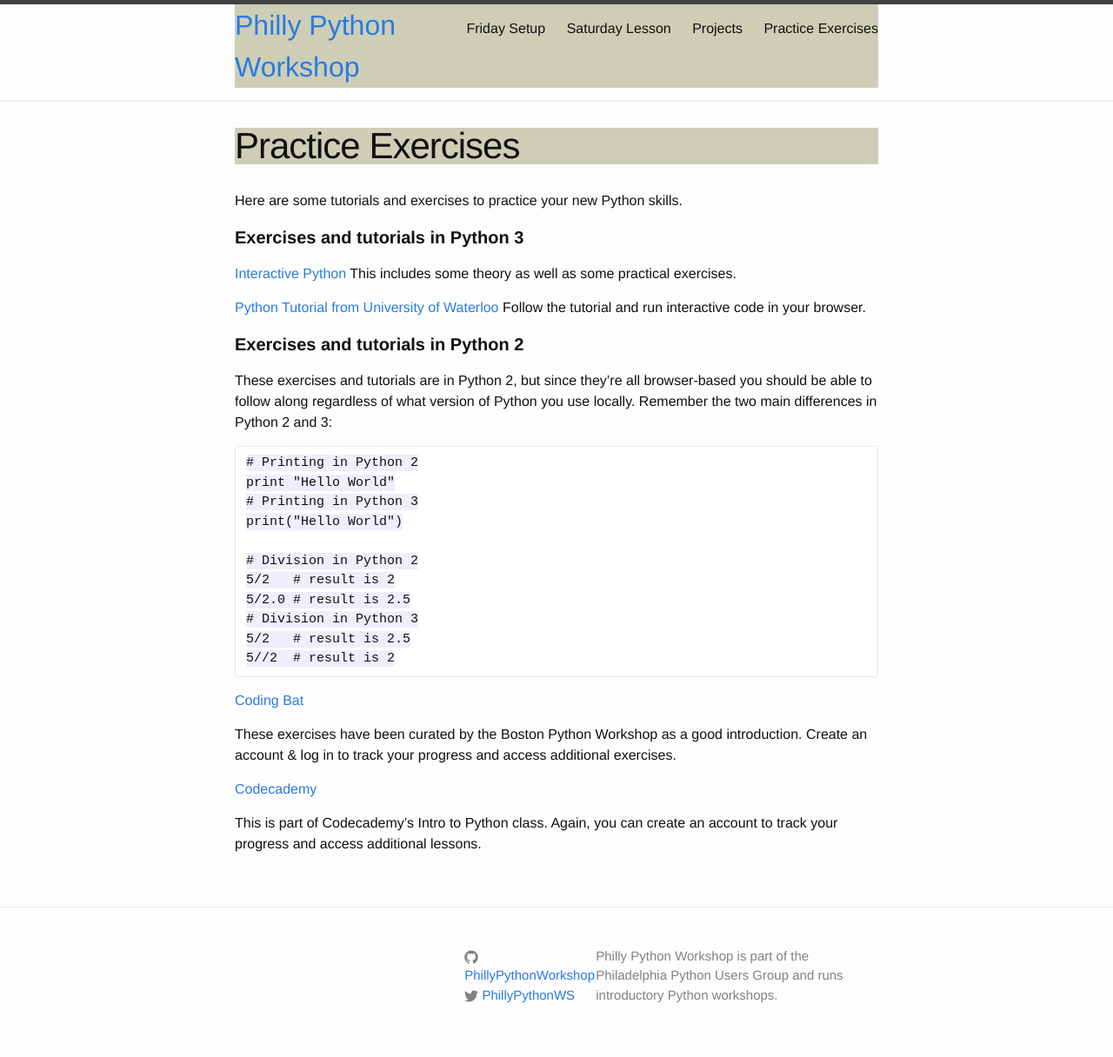
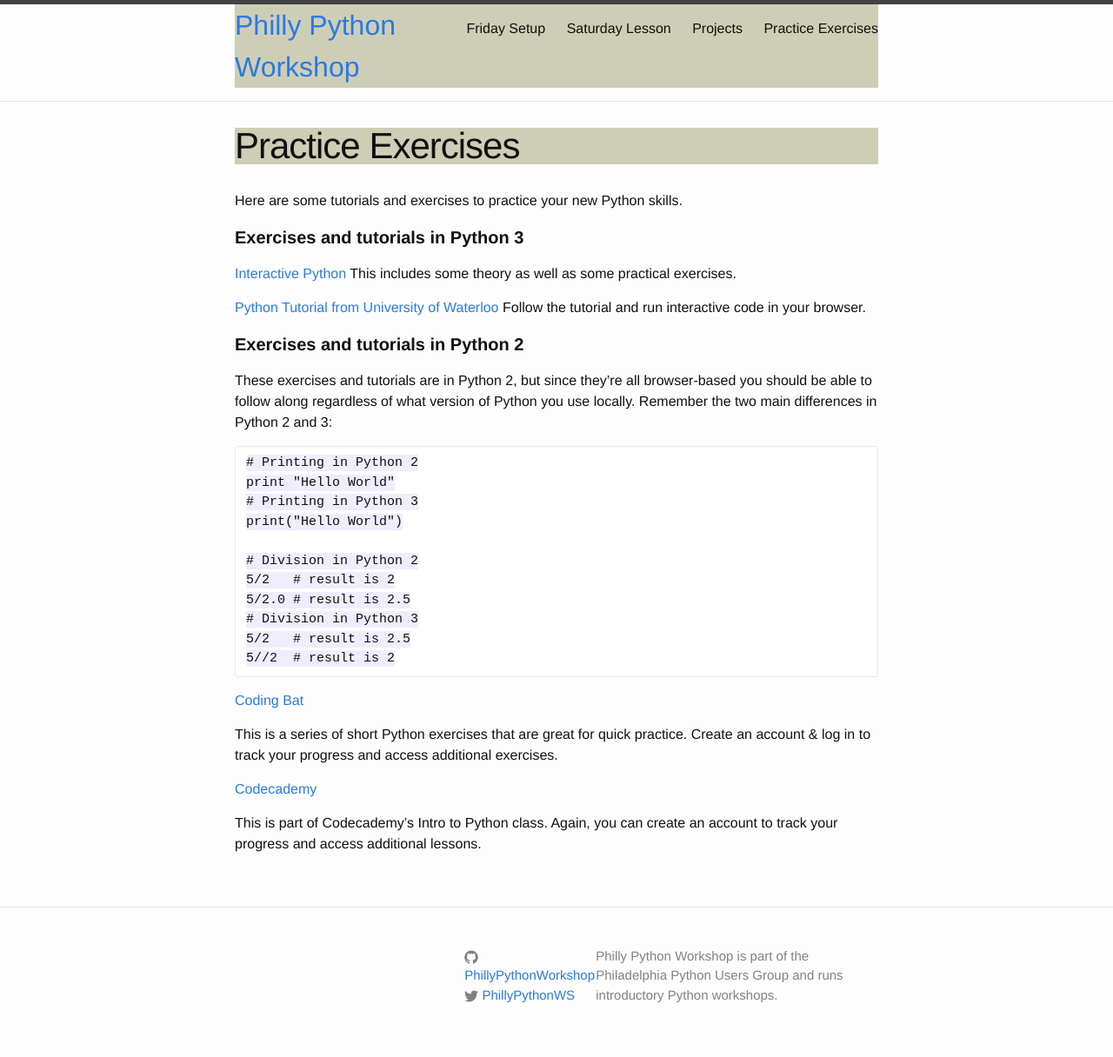
Before and after one commit to PhillyPythonWorkshop/PhillyPythonWorkshop.github.io, a Jekyll site: the page built from pages/practice_exercises.md, in a window 1280 px wide. Shown: the whole page at 87% size. Built offline with Jekyll 4.4.1, drawn with Linux system fonts in a browser that asks for light colours.

Commit message:
remove curated by Boston part

```diff
--- a/pages/practice_exercises.md
+++ b/pages/practice_exercises.md
@@ -35,7 +35,7 @@
 
 [Coding Bat](http://codingbat.com/home/bostonpythonworkshop@gmail.com/)
 
-These exercises have been curated by the Boston Python Workshop as a good introduction.  Create an account & log in to track your progress and access additional exercises.
+This is a series of short Python exercises that are great for quick practice. Create an account & log in to track your progress and access additional exercises.
 
 [Codecademy](http://www.codecademy.com/courses/python-beginner-en-kSQwt/0/1)
 
```
